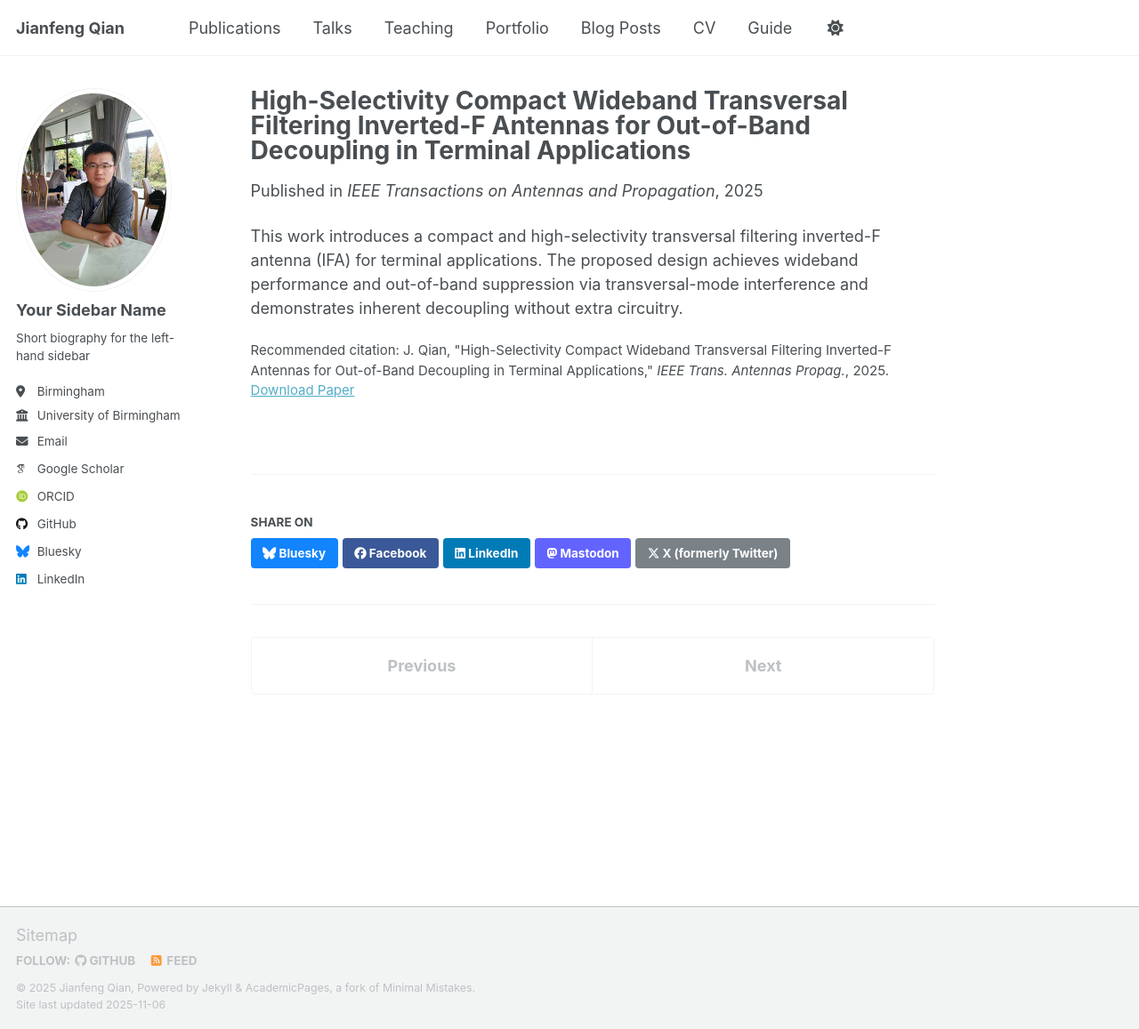
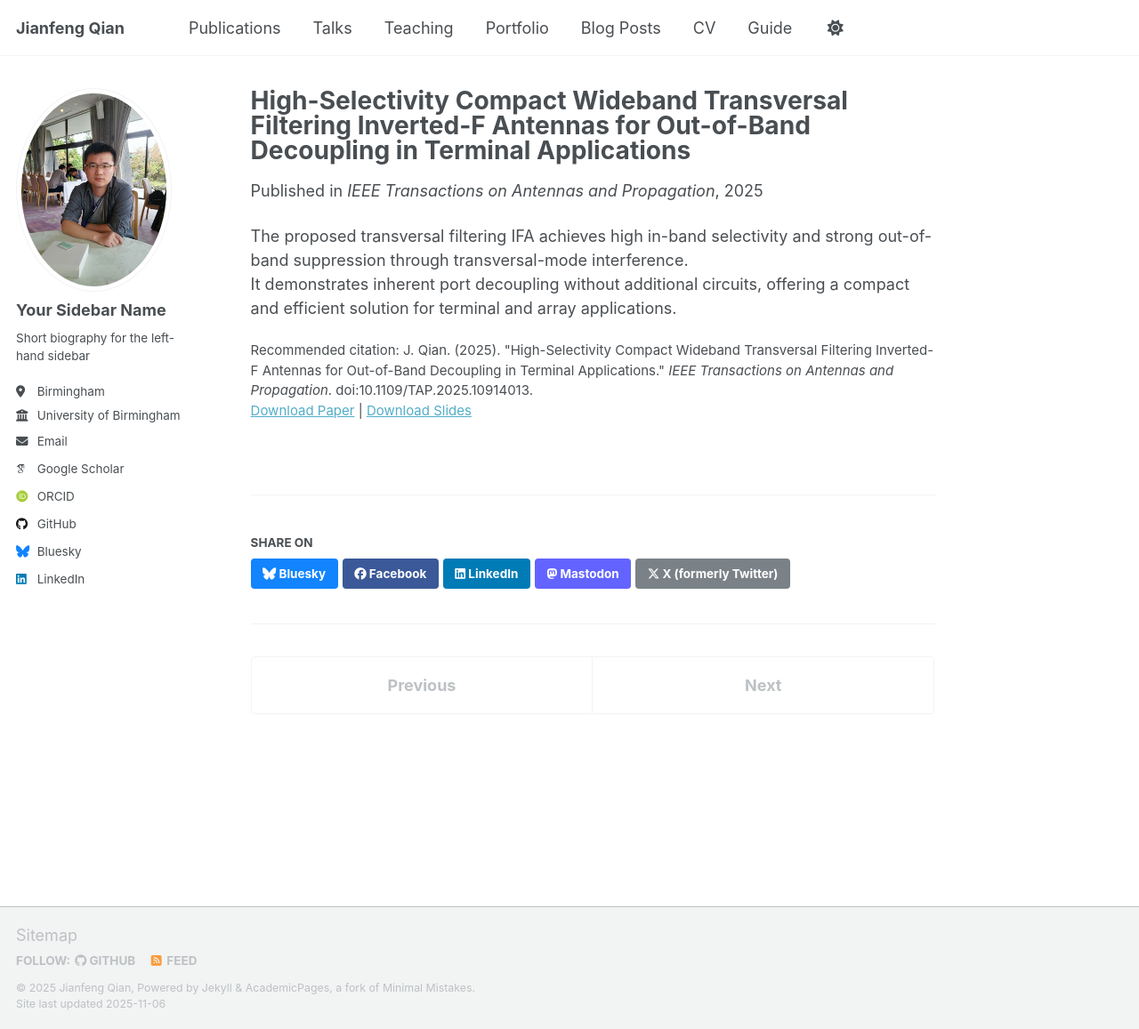
Before and after one commit to eejfqian/eejfqian.github.io, a Jekyll site: the page built from _publications/2025-02-01-high-selectivity-filtering-ifa.md, in a window 1280 px wide and 1157 px high. Shown: the whole window at 89% size. Built offline with Jekyll 4.4.1, drawn with Linux system fonts in a browser that asks for light colours; some web fonts are replaced; a script that is not in the unit is left out.

Commit message:
Update 2025-02-01-high-selectivity-filtering-ifa.md

```diff
--- a/_publications/2025-02-01-high-selectivity-filtering-ifa.md
+++ b/_publications/2025-02-01-high-selectivity-filtering-ifa.md
@@ -1,12 +1,15 @@
 ---
 title: "High-Selectivity Compact Wideband Transversal Filtering Inverted-F Antennas for Out-of-Band Decoupling in Terminal Applications"
 collection: publications
-category: journal
-permalink: /publication/2025-high-selectivity-filtering-ifa
-excerpt: "A compact transversal filtering IFA offering high selectivity and built-in out-of-band decoupling for terminal platforms."
+category: manuscripts
+permalink: /publication/2025-02-01-high-selectivity-filtering-ifa
+excerpt: 'This paper presents a compact transversal filtering inverted-F antenna (IFA) design featuring wideband high selectivity and intrinsic out-of-band decoupling for terminal applications.'
 date: 2025-02-01
-venue: "IEEE Transactions on Antennas and Propagation"
-paperurl: "https://ieeexplore.ieee.org/document/10914013"
-citation: 'J. Qian, "High-Selectivity Compact Wideband Transversal Filtering Inverted-F Antennas for Out-of-Band Decoupling in Terminal Applications," <i>IEEE Trans. Antennas Propag.</i>, 2025.'
+venue: 'IEEE Transactions on Antennas and Propagation'
+slidesurl: 'https://ieeexplore.ieee.org/document/10914013'
+paperurl: 'https://ieeexplore.ieee.org/document/10914013'
+citation: 'J. Qian. (2025). &quot;High-Selectivity Compact Wideband Transversal Filtering Inverted-F Antennas for Out-of-Band Decoupling in Terminal Applications.&quot; <i>IEEE Transactions on Antennas and Propagation</i>. doi:10.1109/TAP.2025.10914013.'
 ---
-This work introduces a compact and high-selectivity transversal filtering inverted-F antenna (IFA) for terminal applications. The proposed design achieves wideband performance and out-of-band suppression via transversal-mode interference and demonstrates inherent decoupling without extra circuitry.
+
+The proposed transversal filtering IFA achieves high in-band selectivity and strong out-of-band suppression through transversal-mode interference.
+It demonstrates inherent port decoupling without additional circuits, offering a compact and efficient solution for terminal and array applications.
```
